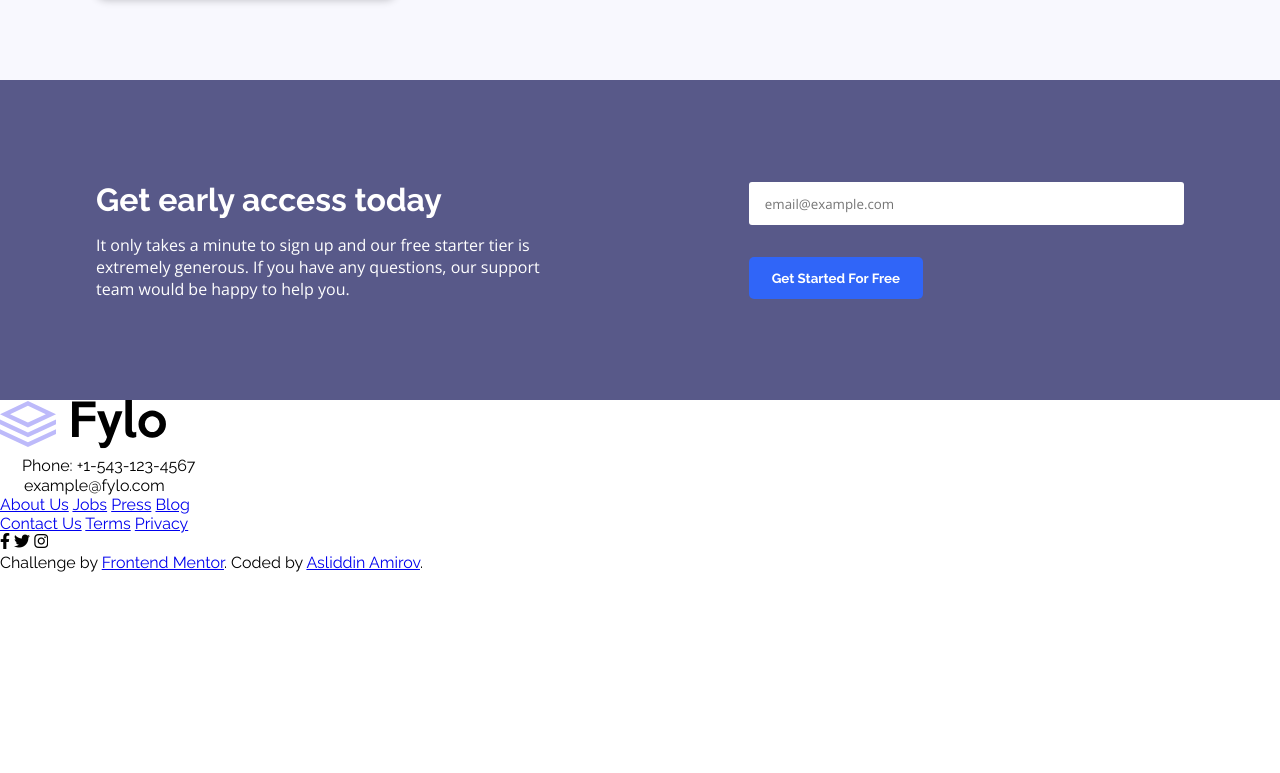
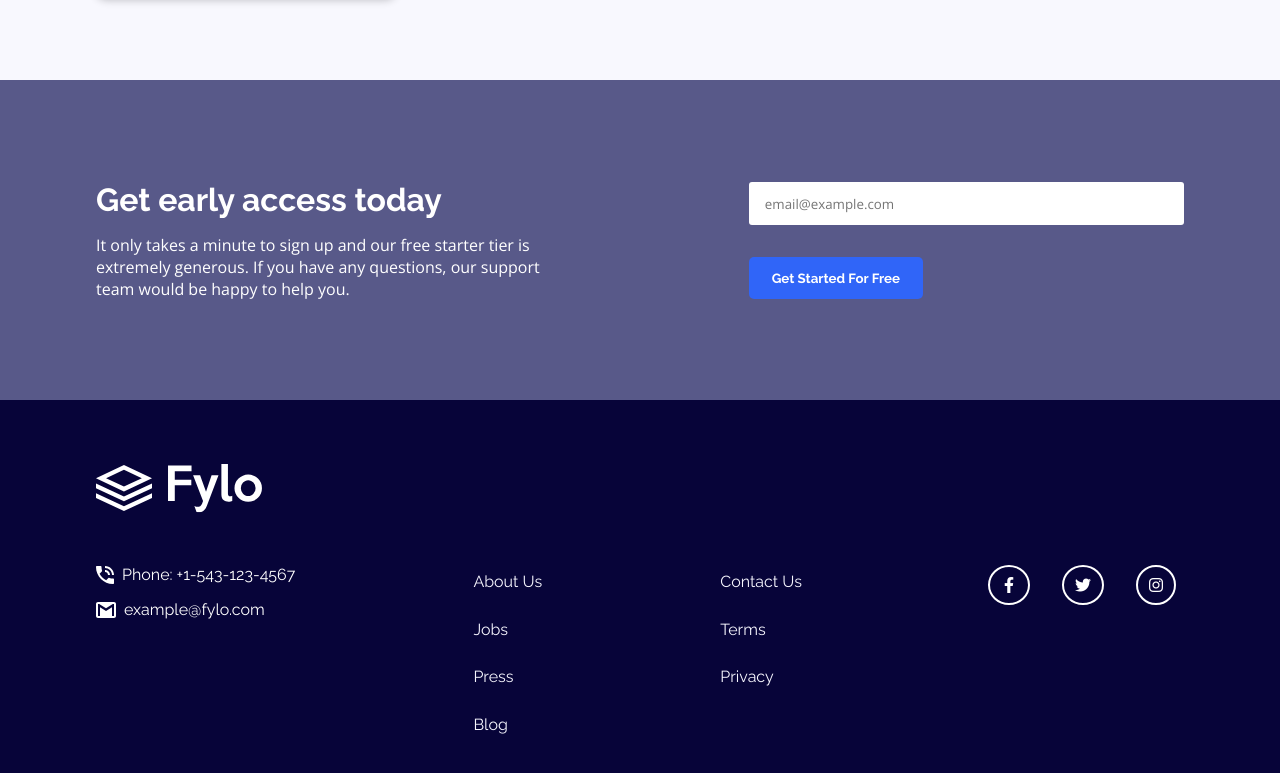
Before and after one commit to asliddinamir/project42-FM, a plain HTML site: page index.html in a window 1280 px wide. Shown: the part 1349-2122 px from the top of the page. Before the commit the page ends 1921 px from the top, so only its background shows below. Drawn offline with nearby package versions, Linux system fonts and the light colour scheme.

Commit message:
done desktop part

```diff
--- a/index.html
+++ b/index.html
@@ -74,7 +74,7 @@
       </div>
     </div>
 
-    <footer>
+    <footer class="footer">
       <div class="footer_inner">
         <img src="./images/logo.svg" alt="logo">
         <div class="fi">
@@ -100,7 +100,7 @@
             <a href="#">Privacy</a>
           </div>
           <div class="fii" id="icons">
-            <i class="fab fa-facebook-f"></i>
+            <i class="fab fa-facebook-f" id="facebook"></i>
             <i class="fab fa-twitter"></i>
             <i class="fab fa-instagram"></i>
           </div>
--- a/style.css
+++ b/style.css
@@ -250,3 +250,82 @@ h1 {
 .access_form input:hover {
     outline: none;
 }
+
+.footer {
+    min-height: 50vh;
+    background-color: var(--Very_Dark_Blue);
+    color: #fff;
+}
+
+.footer_inner {
+    padding: 4rem 6rem;
+}
+
+.footer_inner img {
+    filter: brightness(0) invert(1) grayscale(1);
+}
+
+.fi {
+    margin-top: 3rem;
+    display: flex;
+    align-items: start;
+    justify-content: space-between;
+}
+
+.fii {
+    display: flex;
+    flex-direction: column;
+    gap: 1rem;
+}
+
+.fii a {
+    text-decoration: none;
+    color: #fff;
+    margin-block: .4rem;
+    font-size: 16px;
+    color: var(--Light_Grayish_Blue);
+}
+
+.fiis {
+    display: flex;
+    align-items: center;
+    gap: .5rem;
+}
+
+#icons {
+    display: flex;
+    flex-direction: row;
+}
+
+#icons i {
+    margin-inline: .5rem;
+    padding: 10px 11px;
+    border: 2px solid #fff;
+    cursor: pointer;
+    color: #fff;
+    border-radius: 50%;
+    transition: .3s ease;
+}
+
+#facebook {
+    padding: 10px 14px !important;
+}
+
+#icons i:hover {
+    color: var(--Bright_Blue);
+    border: 2px solid var(--Bright_Blue);
+}
+
+.attribution {
+    color: #fff;
+    position: fixed;
+    bottom: 0;
+    padding-block: .3rem;
+    text-align: center;
+    background-color: var(--Desaturated_Blue);
+    width: 100%;
+}
+
+.attribution a {
+    color: red;
+}
```
